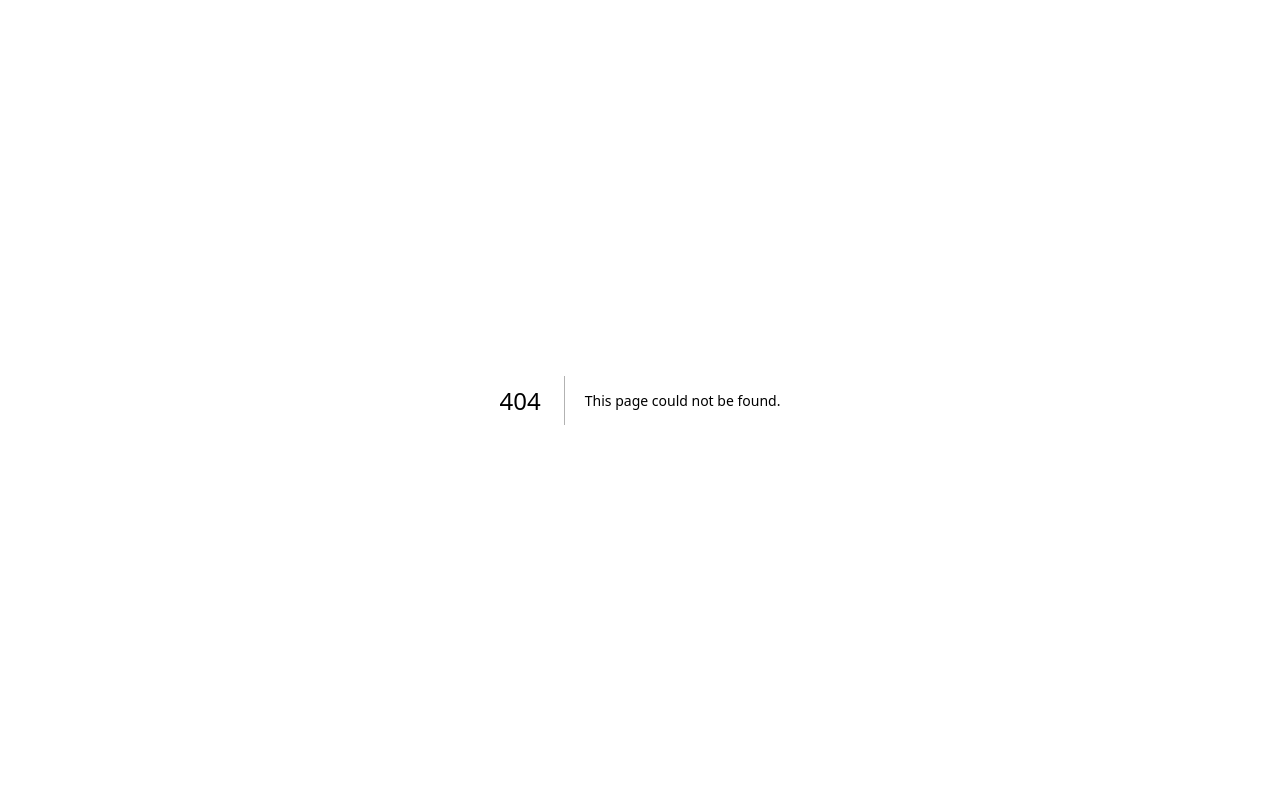
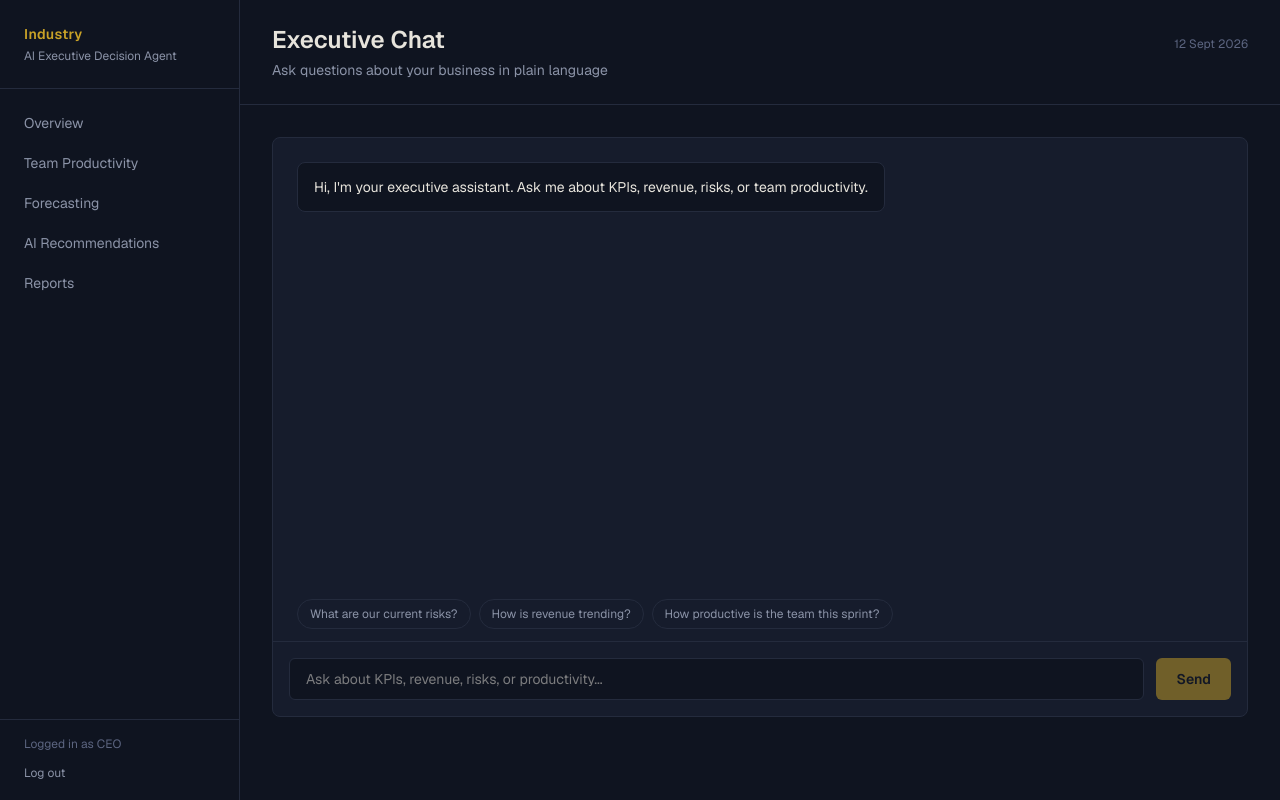
Before and after one commit to ramgavade13/Industry-, a Next.js app in the folder frontend/: page /chat in a window 1280 px wide. Before the commit this address had no page. Built offline with nearby package versions, Linux system fonts and the light colour scheme.

Commit message:
Add chat page

```diff
--- /dev/null
+++ b/frontend/app/chat/page.tsx
@@ -0,0 +1,109 @@
+"use client";
+
+import { useEffect, useRef, useState } from "react";
+import DashboardLayout from "@/components/DashboardLayout";
+import { askExecutiveAssistant } from "@/lib/chatAssistant";
+
+type Message = { id: string; role: "user" | "assistant"; text: string };
+
+const SUGGESTIONS = [
+  "What are our current risks?",
+  "How is revenue trending?",
+  "How productive is the team this sprint?",
+];
+
+export default function ChatPage() {
+  const [messages, setMessages] = useState<Message[]>([
+    { id: "welcome", role: "assistant", text: "Hi, I'm your executive assistant. Ask me about KPIs, revenue, risks, or team productivity." },
+  ]);
+  const [input, setInput] = useState("");
+  const [thinking, setThinking] = useState(false);
+  const bottomRef = useRef<HTMLDivElement>(null);
+
+  useEffect(() => {
+    bottomRef.current?.scrollIntoView({ behavior: "smooth" });
+  }, [messages, thinking]);
+
+  async function send(text: string) {
+    const question = text.trim();
+    if (!question || thinking) return;
+
+    const userMessage: Message = { id: crypto.randomUUID(), role: "user", text: question };
+    setMessages((prev) => [...prev, userMessage]);
+    setInput("");
+    setThinking(true);
+
+    const reply = await askExecutiveAssistant(question);
+
+    setMessages((prev) => [...prev, { id: crypto.randomUUID(), role: "assistant", text: reply }]);
+    setThinking(false);
+  }
+
+  return (
+    <DashboardLayout role="ceo" title="Executive Chat" subtitle="Ask questions about your business in plain language">
+      <div className="flex flex-col h-[calc(100vh-220px)] bg-[#161C2C] border border-[#242B3D] rounded-lg overflow-hidden">
+        <div className="flex-1 overflow-y-auto px-6 py-6 space-y-4">
+          {messages.map((m) => (
+            <div key={m.id} className={`flex ${m.role === "user" ? "justify-end" : "justify-start"}`}>
+              <div
+                className={`max-w-[75%] rounded-lg px-4 py-3 text-sm whitespace-pre-line leading-6 ${
+                  m.role === "user"
+                    ? "bg-[#C9A227] text-[#0F1420]"
+                    : "bg-[#0F1420] border border-[#242B3D] text-[#E7E4DC]"
+                }`}
+              >
+                {m.text}
+              </div>
+            </div>
+          ))}
+
+          {thinking && (
+            <div className="flex justify-start">
+              <div className="bg-[#0F1420] border border-[#242B3D] rounded-lg px-4 py-3 text-sm text-[#8B93A7]">
+                <span className="inline-flex gap-1">
+                  <span className="animate-bounce [animation-delay:0ms]">•</span>
+                  <span className="animate-bounce [animation-delay:150ms]">•</span>
+                  <span className="animate-bounce [animation-delay:300ms]">•</span>
+                </span>
+              </div>
+            </div>
+          )}
+          <div ref={bottomRef} />
+        </div>
+
+        {messages.length === 1 && (
+          <div className="px-6 pb-3 flex flex-wrap gap-2">
+            {SUGGESTIONS.map((s) => (
+              <button
+                key={s}
+                onClick={() => send(s)}
+                className="text-xs rounded-full border border-[#242B3D] text-[#8B93A7] px-3 py-1.5 hover:border-[#C9A227]/40 hover:text-[#E7E4DC] transition-colors"
+              >
+                {s}
+              </button>
+            ))}
+          </div>
+        )}
+
+        <form
+          onSubmit={(e) => { e.preventDefault(); send(input); }}
+          className="border-t border-[#242B3D] px-4 py-4 flex gap-3"
+        >
+          <input
+            value={input}
+            onChange={(e) => setInput(e.target.value)}
+            placeholder="Ask about KPIs, revenue, risks, or productivity..."
+            className="flex-1 rounded-md border border-[#242B3D] bg-[#0F1420] px-4 py-2.5 text-sm text-[#E7E4DC] outline-none transition-colors focus:border-[#C9A227]"
+          />
+          <button
+            type="submit"
+            disabled={thinking || !input.trim()}
+            className="rounded-md bg-[#C9A227] text-[#0F1420] text-sm font-semibold px-5 py-2.5 hover:bg-[#DDB646] transition-colors disabled:opacity-50 disabled:cursor-not-allowed"
+          >
+            Send
+          </button>
+        </form>
+      </div>
+    </DashboardLayout>
+  );
+}
```
